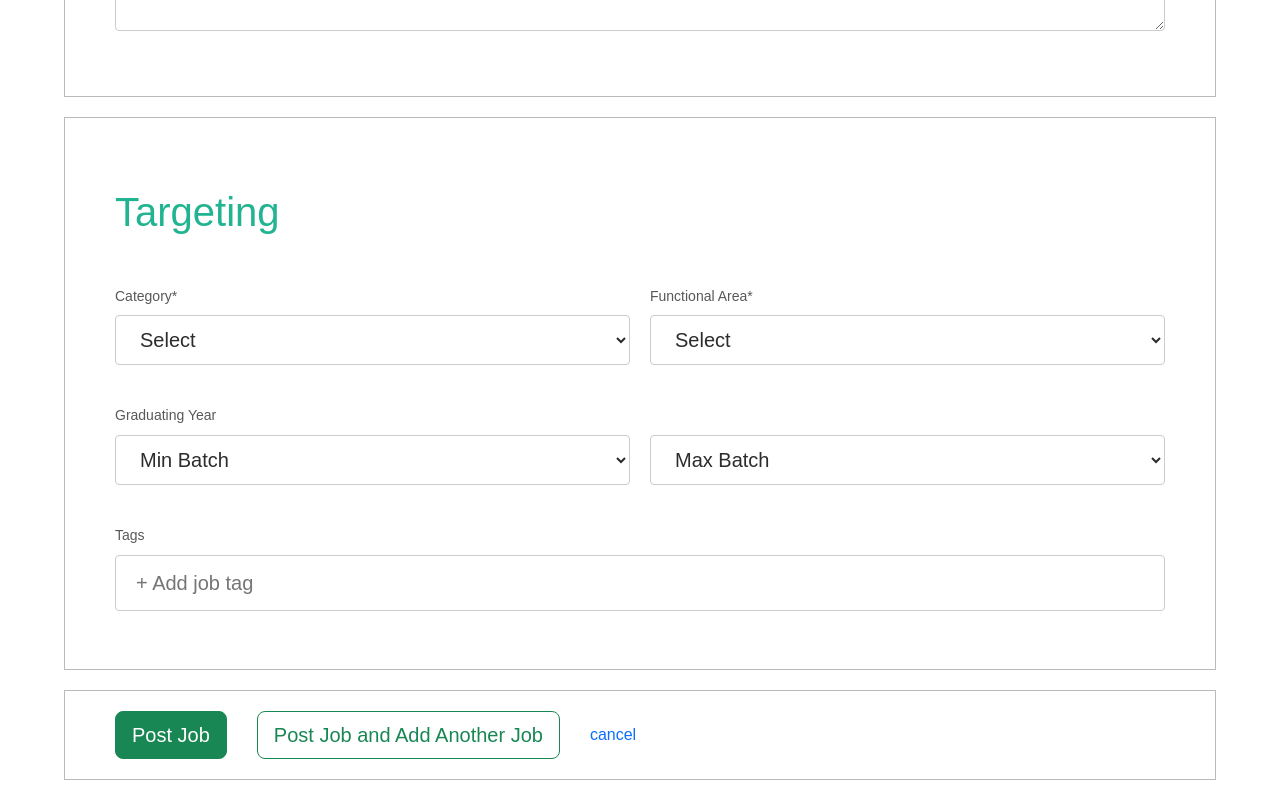
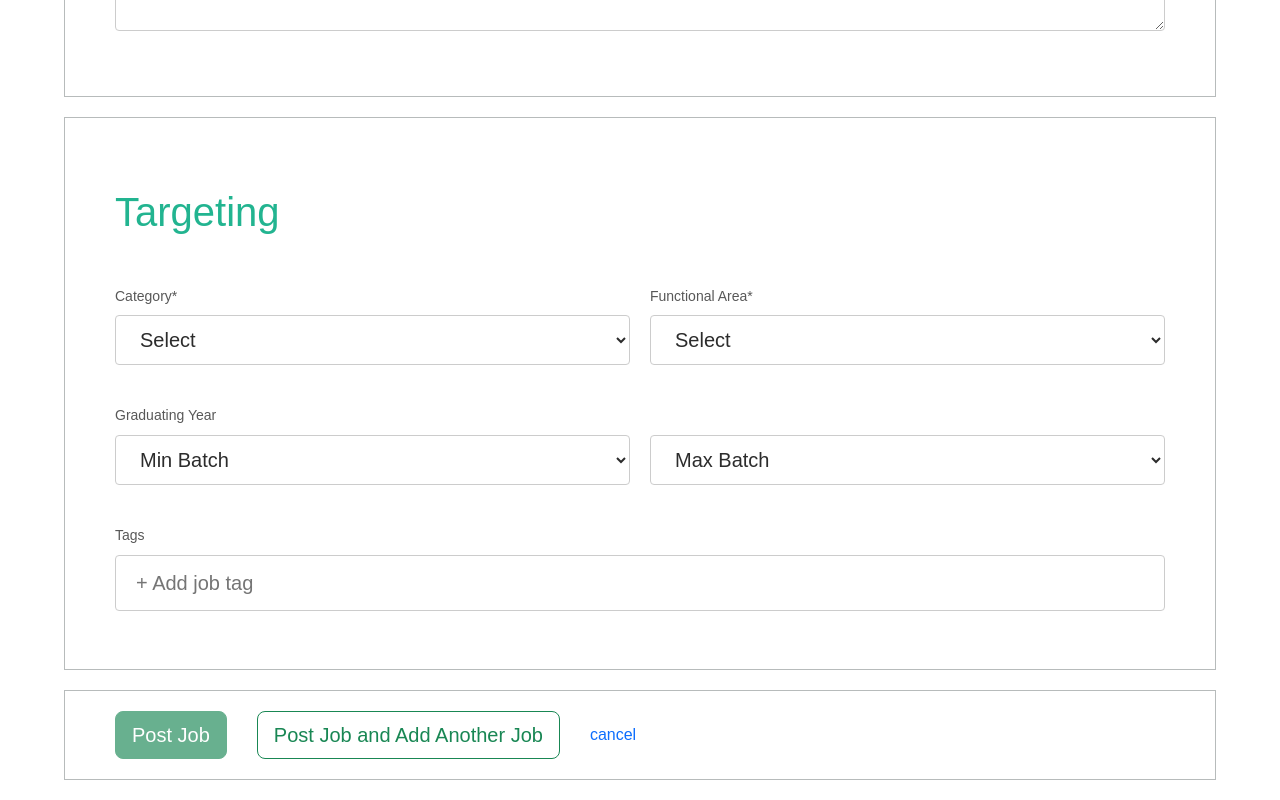
Before and after one commit to AryanKuAg/cyril-thomas-internship-test-project, a React (Create React App) app in the folder frontend-software-engineer/: page / in a window 1280 px wide. Shown: the part 806-1606 px from the top of the page. Built offline with nearby package versions, Linux system fonts and the light colour scheme.

Commit message:
post job button enable only when all compulsory field get filled

```diff
--- a/frontend-software-engineer/src/Components/PostJob/PostJob.js
+++ b/frontend-software-engineer/src/Components/PostJob/PostJob.js
@@ -8,9 +8,12 @@ function PostJob(props) {
     console.log(basicDetails, targeting);
   }
 
+  let isCompulsoryFilled = (basicDetails.jobTitle && basicDetails.location && basicDetails.minExp && basicDetails.maxExp && basicDetails.des && targeting.category && targeting.fArea)
+
+
   return (
     <div className="postJob">
-      <button type="button" class="btn btn-success btn-lg" onClick={postSubmit} disabled={false}>
+      <button type="button" class="btn btn-success btn-lg" onClick={postSubmit} disabled={!isCompulsoryFilled}>
         Post Job
       </button>
       <button type="button" class="btn btn-outline-success btn-lg">
```
